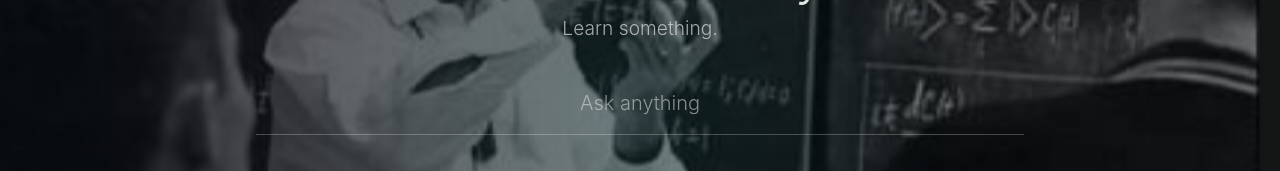
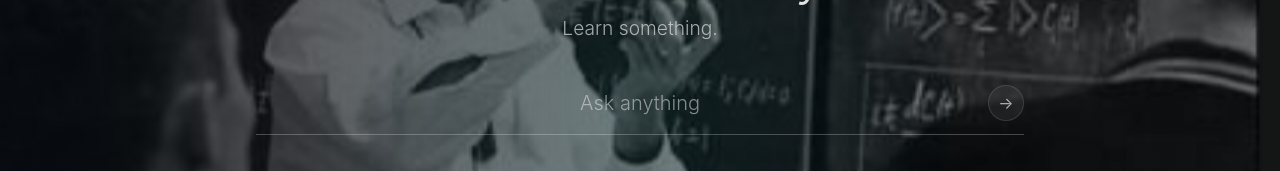
Before and after one commit to ArjunAdelaide/Science-for-Everyone, a Next.js app: page / in a window 1280 px wide. Shown: the part 358-529 px from the top of the page. Built offline with nearby package versions, Linux system fonts and the light colour scheme.

Commit message:
Polish portfolio README and landing flow

```diff
--- a/app/globals.css
+++ b/app/globals.css
@@ -42,6 +42,35 @@ textarea {
 .landing-search-shell {
   animation: searchReveal 1.2s ease 0.65s both;
   position: relative;
+}
+
+.landing-submit {
+  align-items: center;
+  background: rgba(255, 255, 255, 0.06);
+  border: 1px solid rgba(255, 255, 255, 0.12);
+  border-radius: 999px;
+  bottom: 14px;
+  color: rgba(255, 255, 255, 0.62);
+  display: flex;
+  height: 36px;
+  justify-content: center;
+  position: absolute;
+  right: 0;
+  transition:
+    background 180ms ease,
+    color 180ms ease,
+    opacity 180ms ease;
+  width: 36px;
+}
+
+.landing-submit:hover {
+  background: rgba(255, 255, 255, 0.12);
+  color: rgba(255, 255, 255, 0.9);
+}
+
+.landing-submit:disabled {
+  cursor: not-allowed;
+  opacity: 0.45;
 }
 
 .landing-search-shell::before,
--- a/app/page.tsx
+++ b/app/page.tsx
@@ -52,6 +52,11 @@ export default function Home() {
 
   async function runResearch(event: FormEvent<HTMLFormElement>) {
     event.preventDefault();
+    const formData = new FormData(event.currentTarget);
+    const submittedQuestion = String(formData.get("question") || form.question).trim();
+    const requestForm = { ...form, question: submittedQuestion };
+
+    setForm(requestForm);
     setLoading(true);
     setError(null);
     clearDeckDownload();
@@ -60,7 +65,7 @@ export default function Home() {
       const response = await fetch("/api/research", {
         method: "POST",
         headers: { "Content-Type": "application/json" },
-        body: JSON.stringify(form)
+        body: JSON.stringify(requestForm)
       });
       const payload = await response.json();
 
--- a/components/research/LandingHero.tsx
+++ b/components/research/LandingHero.tsx
@@ -104,13 +104,14 @@ export function LandingHero({ error, form, loading, onChange, onSubmit }: Landin
             </label>
             <input
               id="landing-query"
+              name="question"
               className="min-h-16 w-full border-0 bg-transparent px-1 text-center text-lg font-light text-white/85 outline-none placeholder:text-stone-200/55 md:text-xl"
               placeholder={loading ? "Working..." : "Ask anything"}
               value={form.question}
               onChange={(event) => onChange({ ...form, question: event.target.value })}
             />
-            <button className="sr-only" disabled={loading} type="submit">
-              Generate research package
+            <button className="landing-submit" disabled={loading} type="submit" aria-label="Generate research package">
+              <span aria-hidden="true">→</span>
             </button>
             {error ? <p className="mt-4 border border-red-300/40 bg-red-950/70 p-3 text-sm text-red-100">{error}</p> : null}
           </form>
--- a/components/research/SearchPanel.tsx
+++ b/components/research/SearchPanel.tsx
@@ -29,6 +29,7 @@ export function SearchPanel({ error, form, loading, onChange, onSubmit }: Search
       </label>
       <textarea
         id="question"
+        name="question"
         className="mt-2 min-h-32 w-full border border-stone-300 bg-stone-50 p-3 text-sm leading-6 outline-none focus:border-signal focus:bg-white"
         value={form.question}
         onChange={(event) => onChange({ ...form, question: event.target.value })}
```
Also changed, not shown: 2 other files (tests, documents, lock files or other folders).
